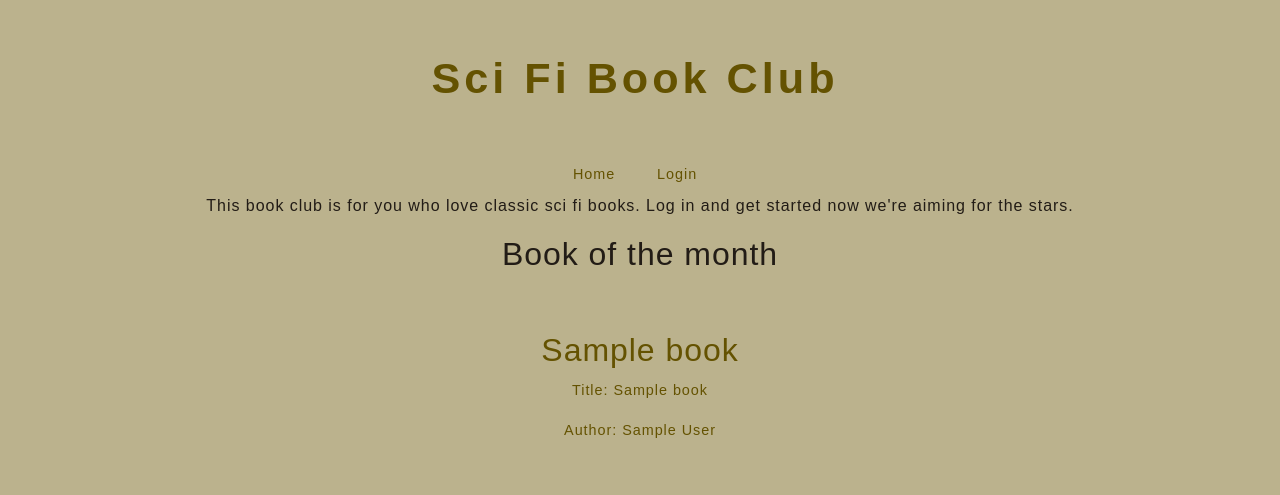
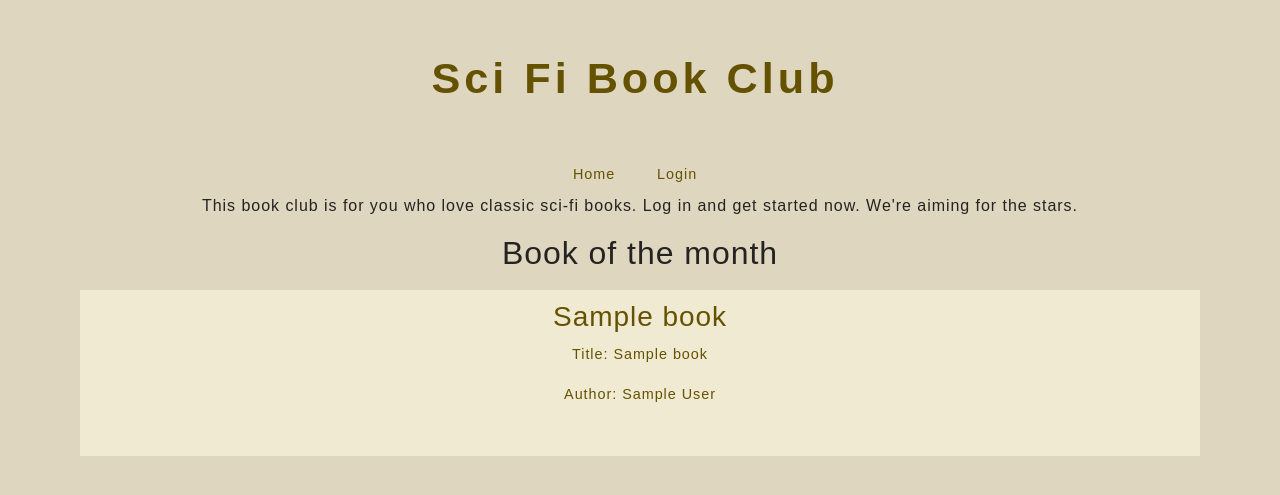
Before and after one commit to LinnSilver/scifi-book-club-pj4, a Django app: page / in a window 1280 px wide. Shown: the top 495 px of the page. Run offline with Django 3.2, Linux system fonts and the light colour scheme; tables that the repository leaves empty hold one stand-in row (values such as "Sample post"); some web fonts are replaced.

Commit message:
Set up containers blockdisplay for index

```diff
--- /dev/null
+++ b/package.json
@@ -0,0 +1,5 @@
+{
+  "dependencies": {
+    "bootstrap": "^5.2.3"
+  }
+}
--- a/scifi_book_club/settings.py
+++ b/scifi_book_club/settings.py
@@ -33,7 +33,8 @@ SECRET_KEY = 'django-insecure-9z^l2rwzsv%uv2ltdyz%vq#a^m!kbcc)$%qvh1eur=kj6!_b51
 LOGIN_REDIRECT_URL = reverse_lazy('index')
 
 # SECURITY WARNING: don't run with debug turned on in production!
-DEBUG = False
+DEBUG = True
+
 #ALLOWED_HOSTS = ['scifi-book-club.herokuapp.com', 'localhost']
 ALLOWED_HOSTS = ['scifi-book-club.herokuapp.com', 'localhost', '8000-linnsilver-scifibookclu-xtb79iuknzn.ws-eu97.gitpod.io']
 
--- a/static/css/style.css
+++ b/static/css/style.css
@@ -5,28 +5,17 @@ body {
   font-size: 1rem;
   line-height: 1.5rem;
   letter-spacing: 0.06rem;
-  background-color: rgb(187, 178, 141);
-  color: #221c16;
+  /* background-color: rgb(228, 197, 72); */
+  background-color: rgb(223, 214, 191);
+  color: #242321;
 }
 
 h1 {
-  color: #24160b;
+  color: #2e261e;
   font-size: 300%;
   letter-spacing: 0.25rem;
   font-weight: bold;
   text-align: center;
-}
-
-h2 {
-  line-height: 2.5rem;
-}
-
-h3 {
-  line-height: 2rem;
-}
-
-h4 {
-  line-height: 1.5rem;
 }
 
 hr {
@@ -35,21 +24,81 @@ hr {
 
 /* Popp up messages */
 .messages {
-  max-width: 300px; /* Adjust the width as needed */
+  max-width: 300px; /* Adjust the width  */
   margin: 0 auto; /* Center the messages horizontally */
   padding-left: 0; /* Remove the default left padding */
 }
 
 .messages li {
   list-style: none; /* Remove the list dot */
-  padding: 5px; /* Adjust the padding as needed */
+  padding: 5px; /* Adjust the padding  */
   background-color: #f5f5f5; /* Set the background color */
   border: 1px solid #ddd; /* Add a border */
   text-align: center; /* Center the message text */
   margin-bottom: 10px; /* Add some space between messages */
 }
 
+/* Book container */
+.month-book{
+  text-align: center;
+  background-color: rgb(241, 234, 211);
+  border: 10px solid rgb(223, 214, 191);
+  padding: 10px;
+}
 
+.book-rest{
+  text-align: center;
+  background-color: rgb(241, 234, 211);
+  border: 10px solid rgb(223, 214, 191);
+  padding: 10px;
+}
+
+/* lables for form */
+.form label {
+  display: block;
+  list-style: none; /* Remove the list dot */
+
+  width: 100%;
+  max-width: 300px; /* Adjust the max-width value */
+}
+
+.form input,
+.form select,
+.form textarea {
+  width: 100%;
+
+  max-width: 300px; /* Adjust the max-width value  */
+}
+
+
+/* For contact form */
+label,
+input,
+textarea {
+  display: block;
+  align-items: center;
+  width: 85%;
+  max-width: 400px;
+  padding: 10px 15px;
+  margin-left: auto;
+  margin-right: auto;
+  text-align: left;
+}
+
+input,
+textarea {
+  font-size: inherit;
+  font-family: inherit;
+}
+
+label {
+  margin-top: 10px;
+}
+
+.required:after {
+  content: " *";
+  color: red;
+}
 
 
 /* Top navigation */
@@ -83,35 +132,6 @@ nav>a:hover {
 }
 
 
-/* For contact form */
-label,
-input,
-textarea {
-  display: block;
-  align-items: center;
-  width: 85%;
-  max-width: 400px;
-  padding: 10px 15px;
-  margin-left: auto;
-  margin-right: auto;
-  text-align: left;
-}
-
-input,
-textarea {
-  font-size: inherit;
-  font-family: inherit;
-}
-
-label {
-  margin-top: 10px;
-}
-
-.required:after {
-  content: " *";
-  color: red;
-}
-
 /* Footer */
 footer {
   text-align: center;
--- a/templates/base.html
+++ b/templates/base.html
@@ -58,7 +58,7 @@
               <div class="row">
                 <div class="col">
                   {% if messages %}
-                    <ul class="messages">
+                    <ul class="messages list-unstyled">
                         {% for message in messages %}
                         <li{% if message.tags %} class="{{ message.tags }}"{% endif %}>{{ message }}</li>
                         {% endfor %}
--- a/templates/book_detail.html
+++ b/templates/book_detail.html
@@ -71,7 +71,7 @@
 <div class="container-fluid">
   <div class="row justify-content-center">
     <div class="col-lg-6 col-md-8 ">
-        <div>
+        <div class="center">
           <h2>Comments:</h2>
           {% for comment in comments reversed %}
             <div>
--- a/templates/index.html
+++ b/templates/index.html
@@ -1,25 +1,36 @@
 {% extends 'base.html' %}
 
 {% block content %}
-<div class="container-fluid">
+<div class="container-fluid top">
   <div class="row justify-content-center">
     <div class="col-9 text-center">
-      <p >This book club is for you who love classic sci fi books. Log in and get started now we're aiming for the stars.</p>
+      <p>This book club is for you who love classic sci-fi books. Log in and get started now. We're aiming for the stars.</p>
       <h2 class="text-center">Book of the month</h2>
     </div>
   </div>
 </div>
 
-<div class="container-fluid">
-  <div class="row justify-content-center">
-    <div class="col-12 col-md-12">
-      <section id="recent">
-        <div class="container mt-5">
+<div class="container body">
   <div class="row">
+    <div class="col-12">
+
+      <div class="row month-book">
         {% for book in books %}
           {% if forloop.first %}
-                <div class="col text-center">
-                  <a href="{% url 'book_detail' book.id %}" class="book-container">
+            <div class="col">
+              <a href="{% url 'book_detail' book.id %}">
+                <h3>{{ book.title }}</h3>
+                <p>Title: {{ book.book_title }}</p>
+                <p>Author: {{ book.book_author }}</p>
+                <!-- ... -->
+              </a>
+            </div>
+          {% else %}
+            {% if forloop.counter == 2 %}
+            </div>
+            <div class="row row-cols-3 g-3 rest">
+              <div class="col-12 col-sm-4 col-md-4 book-rest">
+                <a href="{% url 'book_detail' book.id %}" class="">
                   <h2>{{ book.title }}</h2>
                   <p>Title: {{ book.book_title }}</p>
                   <p>Author: {{ book.book_author }}</p>
@@ -27,12 +38,8 @@
                 </a>
               </div>
             {% else %}
-                {% if forloop.counter|divisibleby:2 %}
-                  </div>
-                  <div class="row">
-                {% endif %}
-                <div class="col-12 col-sm-6 mt-4 mt-md-0">
-                  <a href="{% url 'book_detail' book.id %}" class="book-container">
+              <div class="col-12 col-sm-4 col-md-4 book-rest">
+                <a href="{% url 'book_detail' book.id %}" class="">
                   <h2>{{ book.title }}</h2>
                   <p>Title: {{ book.book_title }}</p>
                   <p>Author: {{ book.book_author }}</p>
@@ -40,19 +47,16 @@
                 </a>
               </div>
             {% endif %}
+          {% endif %}
         {% empty %}
           <div class="col">
             <p>No books available.</p>
           </div>
         {% endfor %}
       </div>
-        </div>
-      </section>
+
     </div>
   </div>
 </div>
 
-
-
-
 {% endblock %}
--- a/templates/signup.html
+++ b/templates/signup.html
@@ -10,7 +10,7 @@
         <!-- Alerts container -->
         <div id="alerts-container">
         <!-- signup form -->
-        <form method="post">
+        <form method="post" class="form">
           {% csrf_token %}
           {{ form.as_p }}
           <button type="submit" class="btn btn-primary">Sign Up</button>
@@ -21,5 +21,4 @@
   </div>
 </div>
 
-
 {% endblock %}
--- a/templates/update_book.html
+++ b/templates/update_book.html
@@ -4,6 +4,7 @@
 <div class="container-fluid">
   <div class="row justify-content-center">
     <div class="col-6">
+      <section class="text-center">
       <h2>Update Book</h2>
       <form method="POST" action="{% url 'update_book' book.id %}">
         {% csrf_token %}
@@ -16,6 +17,7 @@
         {% csrf_token %}
         <button type="submit" class="btn btn-danger">Delete</button>
       </form>
+    </section>
     </div>
   </div>
 </div>
```
Also changed, not shown: static/images/stars.png (added), 1 other file. Lines whose indentation alone changed are shown as unchanged.
